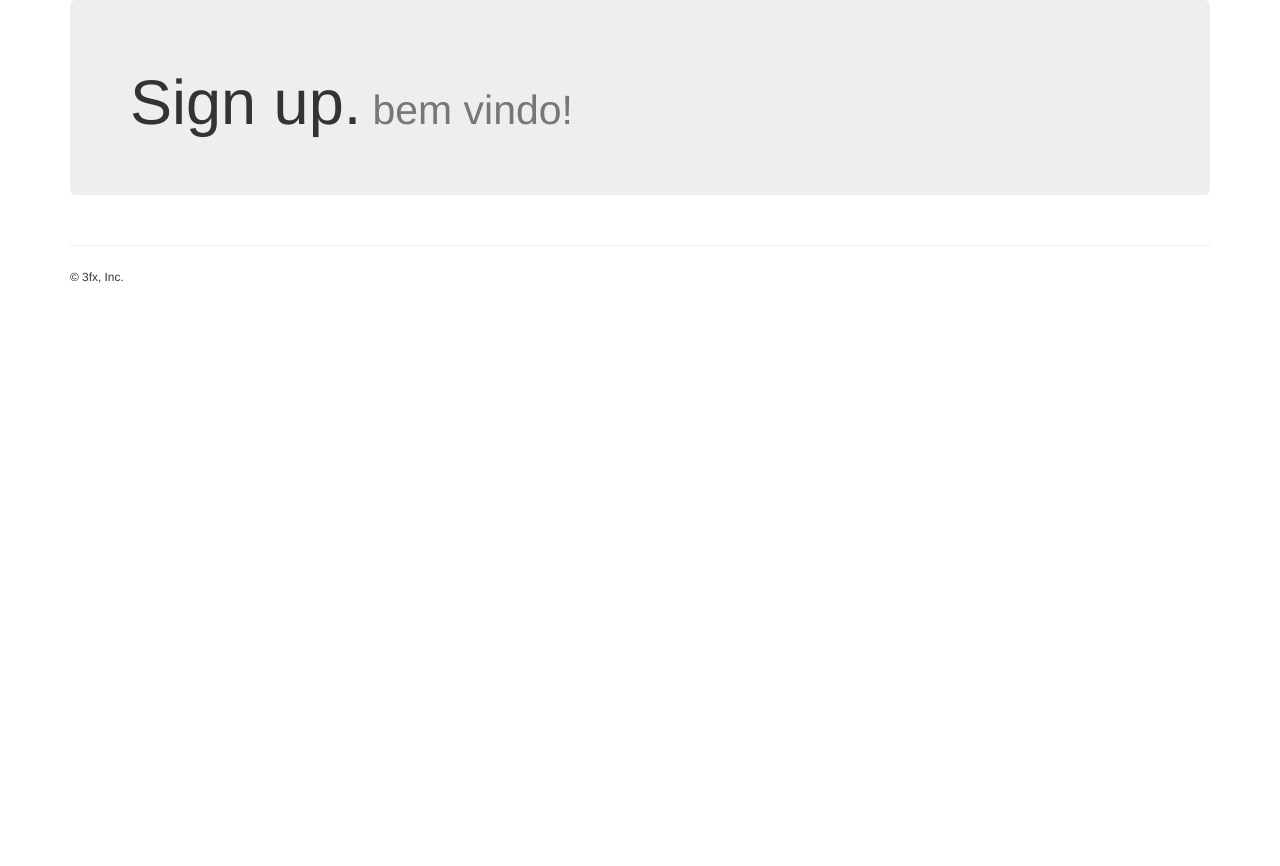
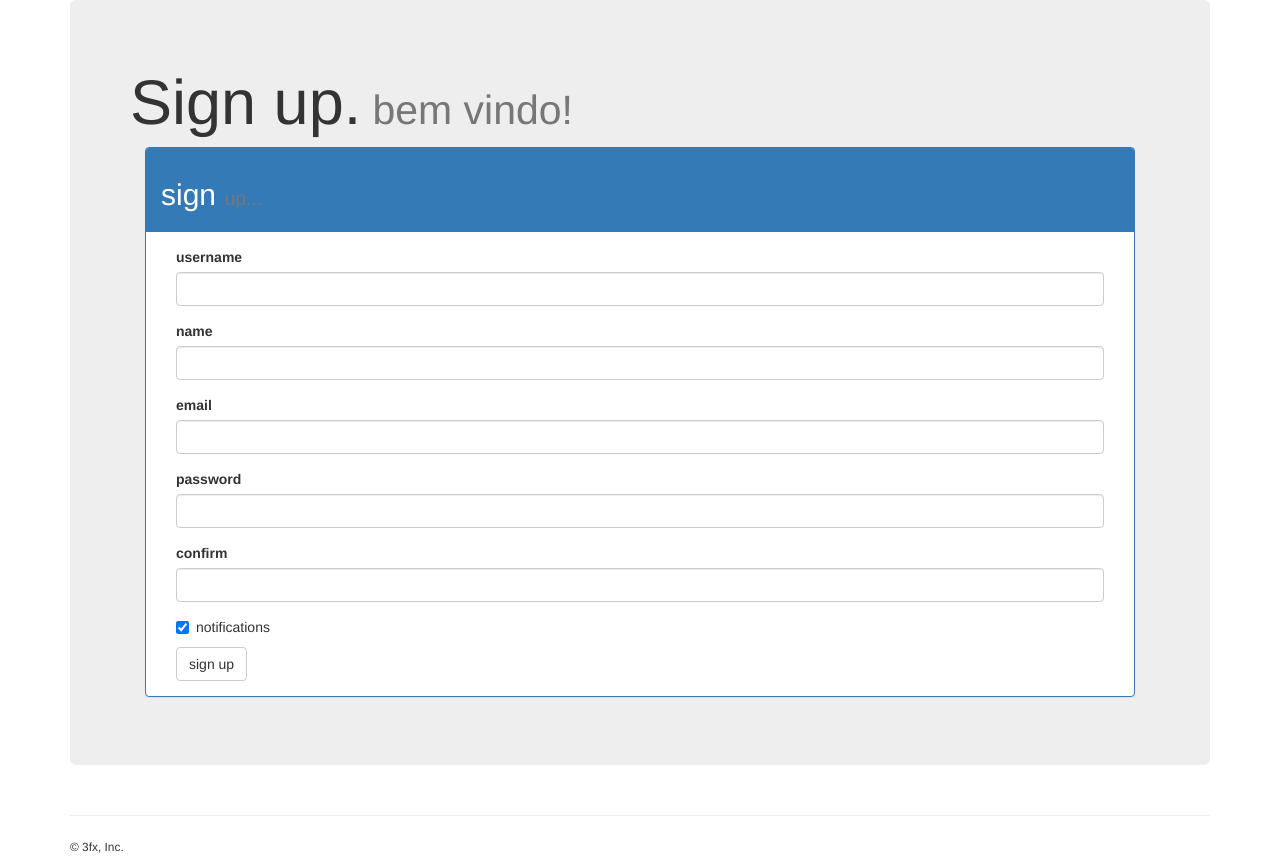
Before and after one commit to fbiela/blueprint, a Flask app: page /signup in a window 1280 px wide. Before the commit the page ends 283 px from the top, so only its background shows below. Run offline with Flask 2, Linux system fonts and the light colour scheme; parts of the project's set-up code (start-up, migrations or seed data) failed here and were passed over; some libraries are stand-ins or nearby versions.

Commit message:
second commit

```diff
--- a/__init__.py
+++ b/__init__.py
@@ -1,7 +1,7 @@
 """Import."""
 from flask import Flask, render_template, redirect, url_for
 from flask_bootstrap import Bootstrap
-
+from forms import UserLogin, SignUp
 
 def create_app():
     """Flask app."""
@@ -14,20 +14,26 @@ def create_app():
         """Home."""
         return render_template('home.html')
 
-    @app.route("/login")
+    @app.route("/login", methods = ['GET', 'POST'])
     def _login():
         """Login."""
-        return render_template('login.html')
+        form = UserLogin()
+        if form.validate_on_submit():
+            return "done."
+        return render_template('login.html', form = form)
 
     @app.route("/logout")
     def _logout():
         """Logout."""
         return render_template('logout.html')
 
-    @app.route("/signup")
+    @app.route("/signup", methods = ['GET', 'POST'])
     def _signup():
         """Signup."""
-        return render_template('signup.html')
+        form = SignUp()
+        if form.validate_on_submit():
+            return "done."
+        return render_template('signup.html', form = form)
 
     @app.route("/contact")
     def _contact():
--- a/forms.py
+++ b/forms.py
@@ -5,8 +5,8 @@ from flask_wtf.csrf import CSRFProtect
 from wtforms import (BooleanField, PasswordField, SelectField,
                      SelectMultipleField, SubmitField, TextAreaField,
                      TextField)
-from wtforms.validate import (AnyOf, Email, EqualTo, InputRequired, Lenght,
-                              ValidationError, required, warnings)
+from wtforms.validators import (AnyOf, Email, EqualTo, InputRequired,
+                                ValidationError, length, required, warnings)
 
 app = Flask('forms')
 CSRFProtect(app)
@@ -16,7 +16,7 @@ app.config.from_pyfile('app.cfg')
 class UserLogin(FlaskForm):
     """class user login."""
 
-    username = TextField('username', validators = [InputRequired(), Lenght(min = 5)])
+    username = TextField('username', validators = [InputRequired(), length(min = 5)])
     password = PasswordField('password', validators = [InputRequired(), Email()])
     submit = SubmitField('login')
 
@@ -24,10 +24,10 @@ class UserLogin(FlaskForm):
 class SignUp(FlaskForm):
     """class sign up."""
 
-    username = TextField('username', validators =[InputRequired(), Lenght(min = 5)])
+    username = TextField('username', validators =[InputRequired(), length(min = 5)])
     name = TextField('name', validators = [InputRequired()])
     email = TextField('email', validators = [InputRequired(), Email()])
-    password = PasswordField('password', validators = [InputRequired(), Lenght(min = 6), EqualTo('confirm')])
+    password = PasswordField('password', validators = [InputRequired(), length(min = 6), EqualTo('confirm')])
     confirm = PasswordField('confirm', validators = [InputRequired()])
     notifications = BooleanField('notifications', default = True)
     submit = SubmitField('sign up')
--- /dev/null
+++ b/static/__init__.py
@@ -0,0 +1 @@
+"""Some."""
--- a/templates/signup.html
+++ b/templates/signup.html
@@ -1,10 +1,32 @@
 {% extends "layout.html"  %}
+{% import "bootstrap/wtf.html" as wtf %}
 
 {% block content %}
 <div  class="container">
   <div class="jumbotron">
     <!-- begin -->
     <h1>Sign up.<small> bem vindo!</small></h1>
+    <!-- panel -->
+    <div class="container">
+      <div class="panel panel-primary">
+        <div class="panel-heading"><h2>sign <small>up...</small></h2></div>
+          <div class="panel-body">
+            <div class="container">
+              <form class="" method="POST" role="form" action="/signup">
+                {{ form.csrf_token }}
+                {{ wtf.form_field(form.username) }}
+                {{ wtf.form_field(form.name) }}
+                {{ wtf.form_field(form.email) }}
+                {{ wtf.form_field(form.password) }}
+                {{ wtf.form_field(form.confirm) }}
+                {{ wtf.form_field(form.notifications) }}
+                {{ wtf.form_field(form.submit) }}
+              </form>
+            </div>
+          </div>
+      </div>
+    </div>
+    <!--end  panel -->
     <!-- end -->
   </div>
 </div>
```
Also changed, not shown: templates/login.html (+18 -0 lines), app.cfg (line endings or trailing spaces), database.py (line endings or trailing spaces), run.py (line endings or trailing spaces), static/css/__init__.py (line endings or trailing spaces), static/db/__init__.py (line endings or trailing spaces), static/img/__init__.py (line endings or trailing spaces), static/js/__init__.py (line endings or trailing spaces), templates/about.html (line endings or trailing spaces), templates/contact.html (line endings or trailing spaces), templates/home.html (line endings or trailing spaces), templates/layout.html (line endings or trailing spaces), templates/logout.html (line endings or trailing spaces).
